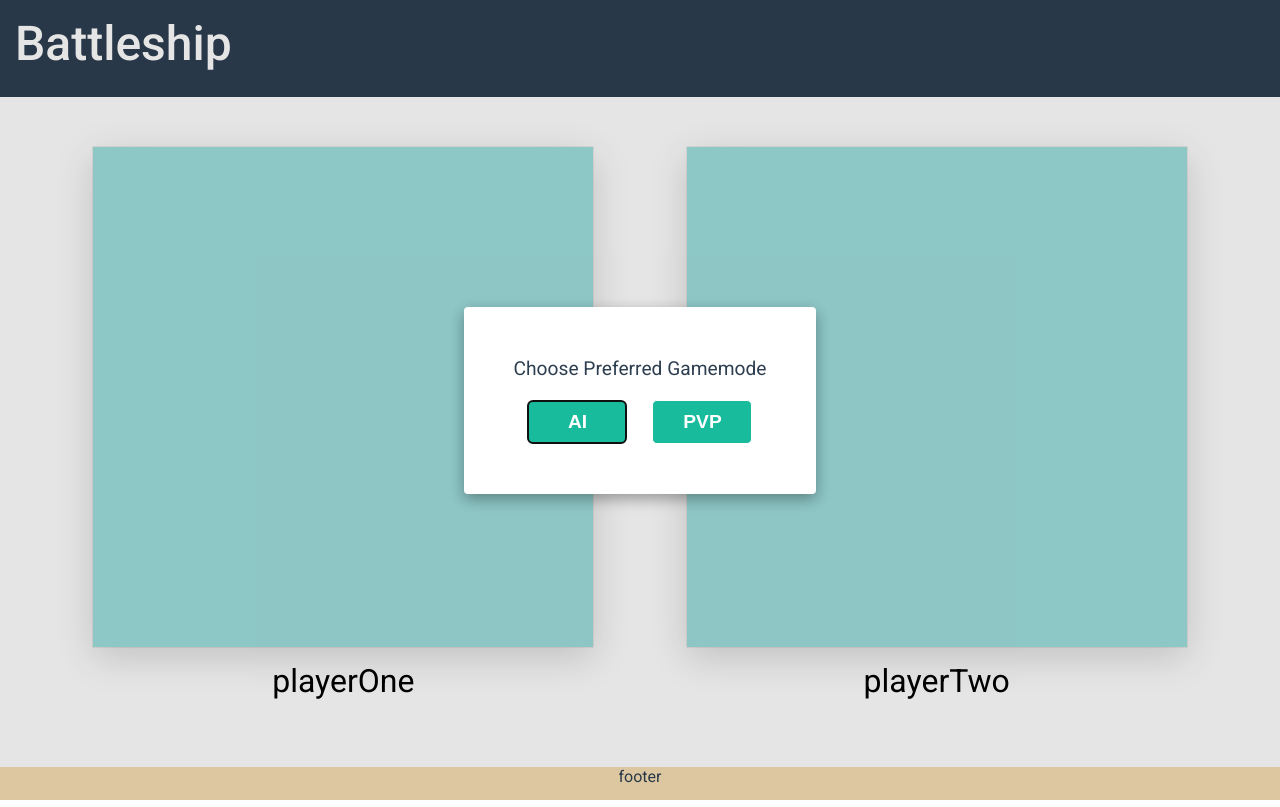
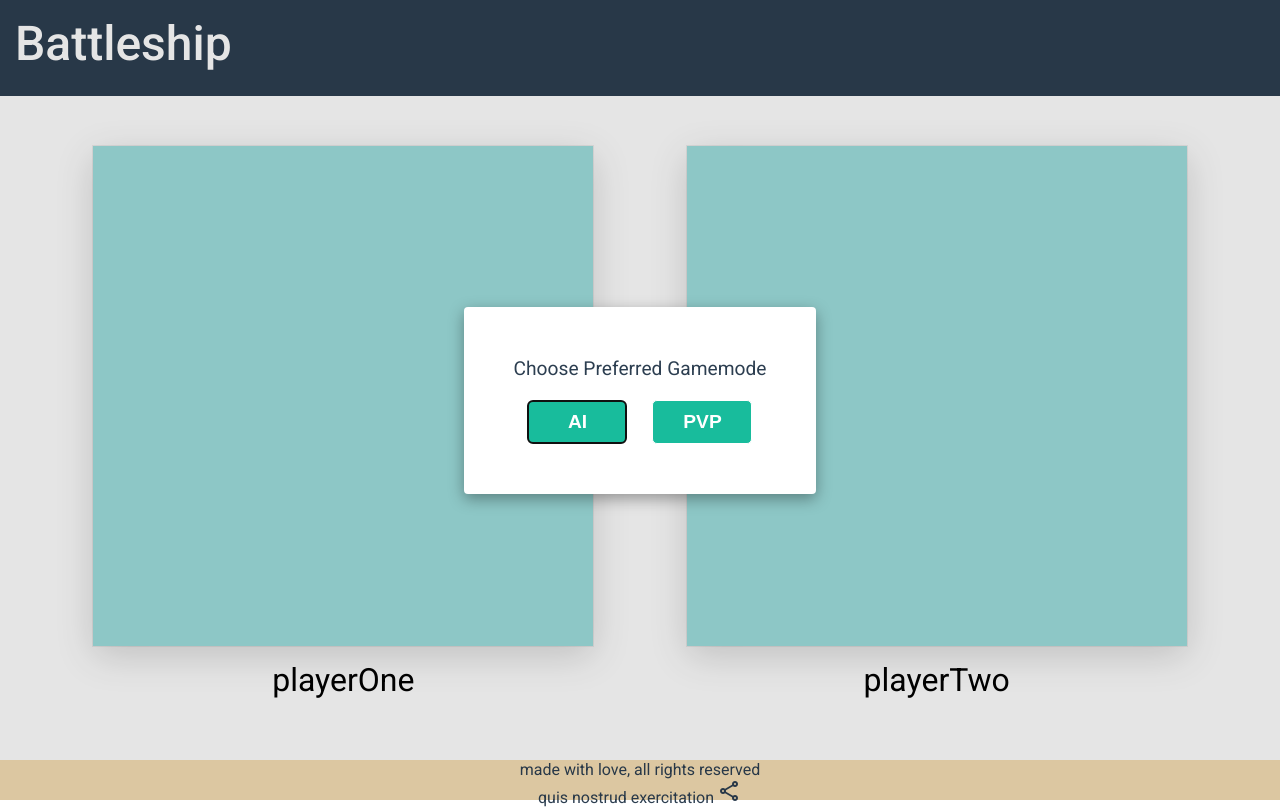
Before and after one commit to doorkiPr/Battleship, a website built with webpack: page src/template.html in a window 1280 px wide. Built offline with nearby package versions, Linux system fonts and the light colour scheme.

Commit message:
add text for footer

```diff
--- a/src/template.html
+++ b/src/template.html
@@ -52,6 +52,10 @@
         <div class="description"></div>
       </div>
     </main>
-    <footer>footer</footer>
+    <footer>
+      made with love, all rights reserved <br />
+      quis nostrud exercitation
+      <span class="material-symbols-outlined"> share</span>
+    </footer>
   </body>
 </html>
```
